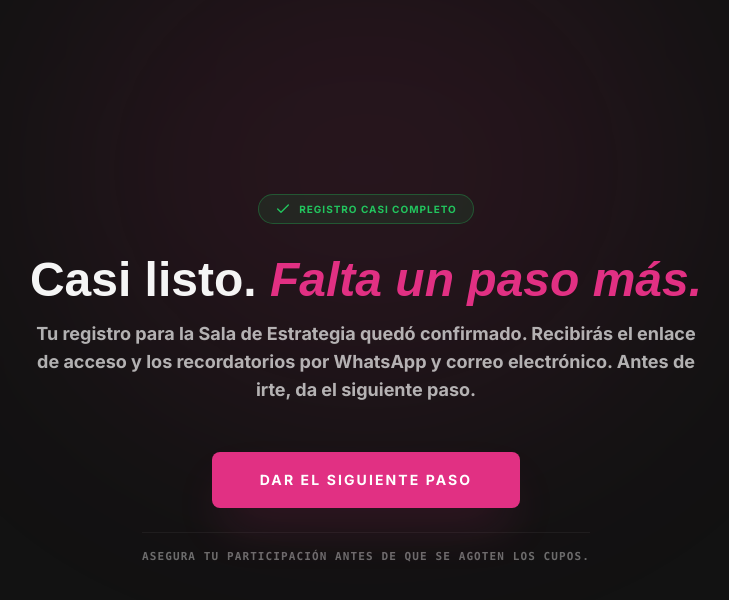
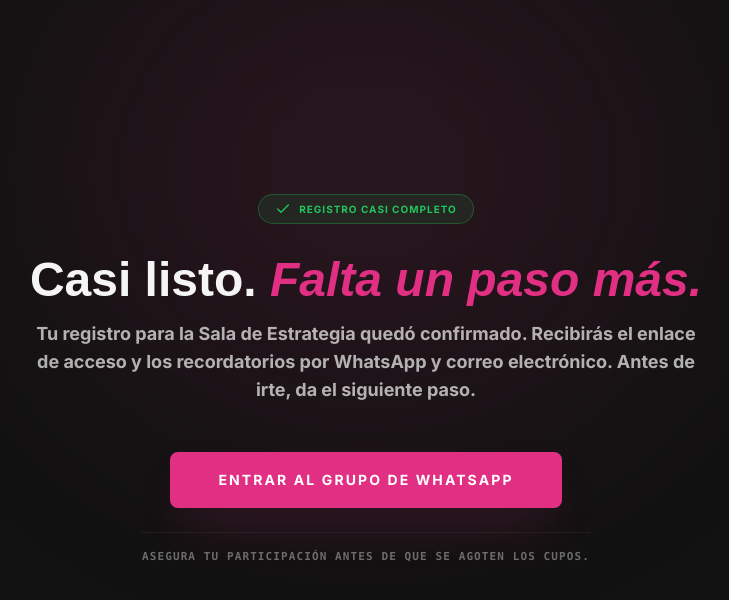
Before and after one commit to johnflopez25/Landing-Hera-Digital, a Next.js app: page /lives/gracias in a window 1280 px wide. Shown: the top 600 px of the page, without its empty margins (274-1003 px from the left). Built offline with nearby package versions, Linux system fonts and the light colour scheme; a web font is replaced by a local one.

Commit message:
fix(lives): redirigir CTA de gracias al grupo de WhatsApp en vez de Fillout

```diff
--- a/app/lives/gracias/page.tsx
+++ b/app/lives/gracias/page.tsx
@@ -39,14 +39,14 @@
 
         {/* Botón Call to Action Final / Siguiente Paso */}
         <Link
-          href="https://forms.fillout.com/t/8iHGvaf6KDus"
+          href="https://chat.whatsapp.com/BDGxUIHordc5yZJLAsUZDp"
           target="_blank"
           className="group relative w-full md:w-auto rounded-lg bg-hera-magenta py-5 px-12 font-sans text-xs md:text-[14px] font-bold uppercase tracking-[0.15em] text-white transition-all hover:bg-opacity-90 overflow-hidden shadow-2xl shadow-hera-magenta/20"
         >
           <div className="absolute inset-0 flex h-full w-full justify-center [transform:skew(-12deg)_translateX(-100%)] group-hover:duration-1000 group-hover:[transform:skew(-12deg)_translateX(100%)]">
             <div className="relative h-full w-8 bg-white/20" />
           </div>
-          <span className="relative z-10">DAR EL SIGUIENTE PASO</span>
+          <span className="relative z-10">ENTRAR AL GRUPO DE WHATSAPP</span>
         </Link>
 
         {/* Anti-marketing final */}
```
